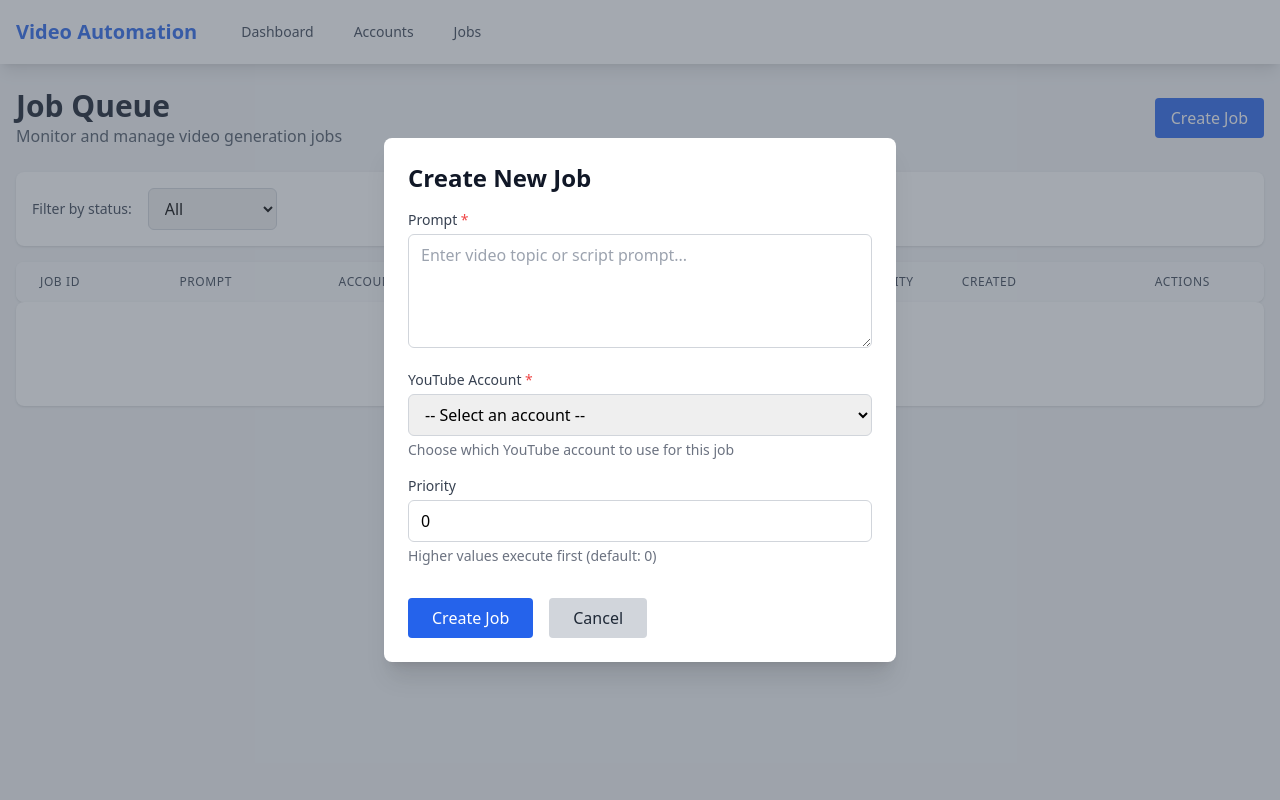
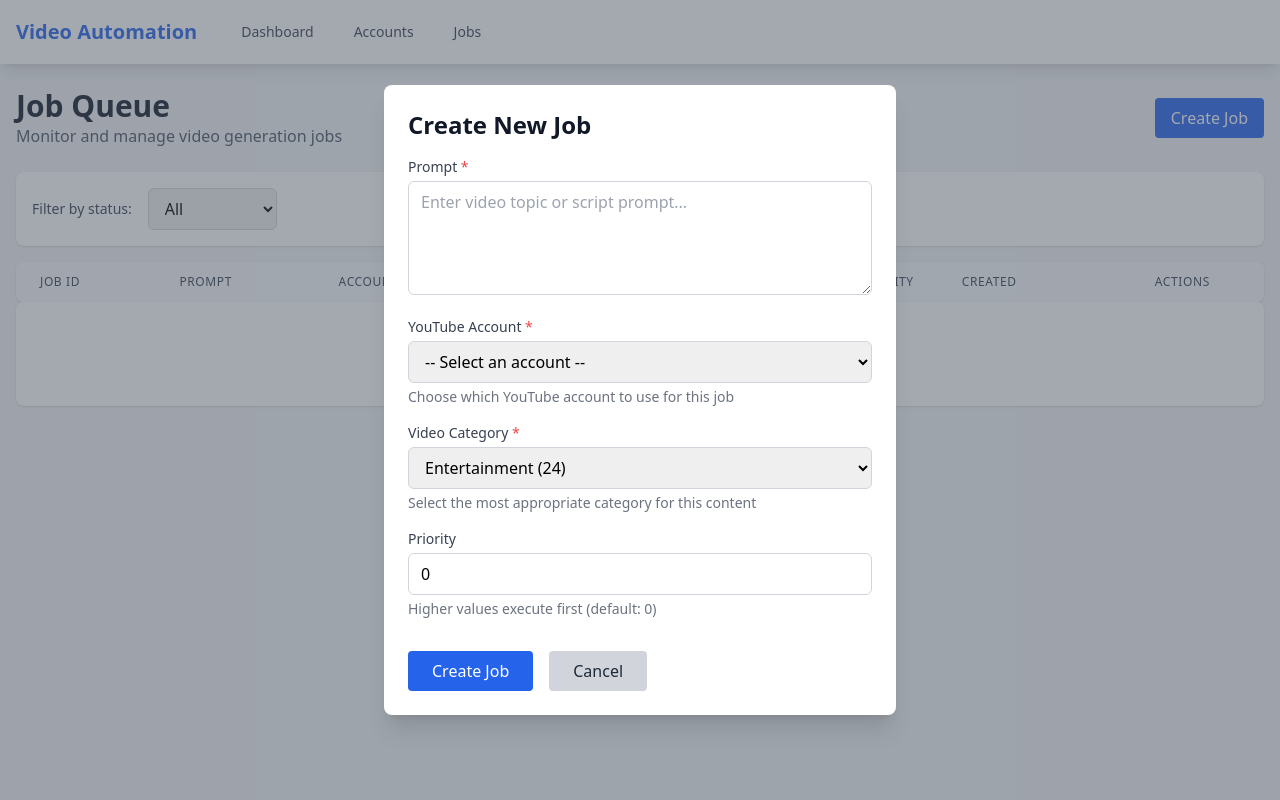
Before and after one commit to luisfelipe449/automatizar-videos-com-ia, a FastAPI app: page /jobs/ in a window 1280 px wide, after a click on "Create Job". Run offline with FastAPI, Linux system fonts and the light colour scheme; lists and menus that the app fills with data are empty; some libraries are stand-ins or nearby versions.

Commit message:
feat: add YouTube category selection to job creation
Propagates category from job form through JobQueueManager, Job model,
PipelineRunner, orchestrator, and youtube_service. Default remains
Entertainment (24); dashboard form offers common Shorts categories.

Co-Authored-By: Claude Opus 4.7 <noreply@anthropic.com>

```diff
--- a/app/core/job_queue.py
+++ b/app/core/job_queue.py
@@ -28,7 +28,8 @@ class JobQueueManager:
         self,
         prompt: str,
         priority: int = 0,
-        account_id: int | None = None
+        account_id: int | None = None,
+        category: int = 24
     ) -> Job:
         """Create new pending job.
 
@@ -36,6 +37,7 @@ class JobQueueManager:
             prompt: User input text
             priority: Higher values execute first (default 0)
             account_id: Optional account assignment (None = auto-assign by worker)
+            category: YouTube category ID (default: 24 = Entertainment)
 
         Returns:
             Created Job instance
@@ -58,6 +60,7 @@ class JobQueueManager:
             job_id=job_id,
             account_id=account_id,
             prompt=prompt,
+            category=category,
             status="pending",
             priority=priority
         )
--- a/app/core/pipeline_runner.py
+++ b/app/core/pipeline_runner.py
@@ -115,7 +115,8 @@ class PipelineRunner:
                     prompt=job.prompt,
                     job_id=job_id,
                     skip_upload=False,
-                    account=account_dict
+                    account=account_dict,
+                    category=job.category
                 )
             finally:
                 # Restore environment variables
--- a/app/db/models.py
+++ b/app/db/models.py
@@ -54,6 +54,7 @@ class Job(Base):
     job_id = Column(String(255), unique=True, nullable=False)
     account_id = Column(Integer, ForeignKey("accounts.id"), nullable=True)
     prompt = Column(Text, nullable=False)
+    category = Column(Integer, default=24, nullable=False)  # YouTube category ID (default: Entertainment)
     status = Column(String(50), nullable=False)  # pending/running/completed/failed
     stage = Column(String(50), nullable=True)  # script/tts/captions/visual/render/upload
     error_message = Column(Text, nullable=True)
--- a/app/services/youtube_service.py
+++ b/app/services/youtube_service.py
@@ -195,13 +195,15 @@ def upload_short(
     script: Script,
     *,
     privacy_status: str | None = None,
+    category: int | None = None,
 ) -> str:
     """Upload the rendered MP4 as a YouTube Short.
 
     Returns the uploaded `videoId`. Writes a JSON record to
     `filepaths.upload_record_path(script.job_id)`. Raises `YouTubeUploadError`
     on any validation or API failure. `privacy_status` (if provided) overrides
-    `config.YOUTUBE_PRIVACY_STATUS`.
+    `config.YOUTUBE_PRIVACY_STATUS`. `category` (if provided) overrides the
+    default Entertainment category.
     """
     video_path = Path(video_path)
     privacy = _validate_inputs(video_path, privacy_status)
@@ -214,7 +216,7 @@ def upload_short(
             "title": script.title,
             "description": _ensure_shorts_hashtag(script.description),
             "tags": list(script.tags),
-            "categoryId": _CATEGORY_ENTERTAINMENT,
+            "categoryId": category if category is not None else _CATEGORY_ENTERTAINMENT,
             # Mark the video's metadata + audio track as English (BCP-47).
             # Matches the script_service system prompt (English-only output)
             # and caption_service Whisper (language="en"). YouTube uses
--- a/app/web/routes/jobs.py
+++ b/app/web/routes/jobs.py
@@ -57,6 +57,7 @@ def create_job(
     prompt: str = Form(...),
     priority: int = Form(0),
     account_id: int = Form(...),
+    category: int = Form(24),
     job_queue: JobQueueManager = Depends(get_job_queue_manager),
     db: Session = Depends(get_db),
 ):
@@ -66,6 +67,7 @@ def create_job(
         prompt: Job prompt text
         priority: Job priority (higher = first)
         account_id: Required account ID to use
+        category: YouTube category ID (default: 24 = Entertainment)
         job_queue: Job queue manager dependency
         db: Database session
 
@@ -88,7 +90,7 @@ def create_job(
             detail=f"Account '{account.name}' doesn't have enough quota. Available: {quota_available}, needed: {quota_needed}"
         )
 
-    job_queue.enqueue(prompt=prompt, priority=priority, account_id=account_id)
+    job_queue.enqueue(prompt=prompt, priority=priority, account_id=account_id, category=category)
     return RedirectResponse(url="/jobs", status_code=303)
 
 
--- a/app/web/templates/jobs.html
+++ b/app/web/templates/jobs.html
@@ -145,6 +145,30 @@
             </div>
 
             <div>
+                <label for="category" class="block text-sm font-medium text-gray-700 mb-1">
+                    Video Category <span class="text-red-500">*</span>
+                </label>
+                <select
+                    id="category"
+                    name="category"
+                    required
+                    class="w-full px-3 py-2 border border-gray-300 rounded-md focus:outline-none focus:ring-2 focus:ring-blue-500"
+                >
+                    <option value="24" selected>Entertainment (24)</option>
+                    <option value="27">Education (27)</option>
+                    <option value="25">News & Politics (25)</option>
+                    <option value="22">People & Blogs (22)</option>
+                    <option value="23">Comedy (23)</option>
+                    <option value="26">Howto & Style (26)</option>
+                    <option value="28">Science & Technology (28)</option>
+                    <option value="10">Music (10)</option>
+                    <option value="17">Sports (17)</option>
+                    <option value="20">Gaming (20)</option>
+                </select>
+                <p class="mt-1 text-sm text-gray-500">Select the most appropriate category for this content</p>
+            </div>
+
+            <div>
                 <label for="priority" class="block text-sm font-medium text-gray-700 mb-1">
                     Priority
                 </label>
```
Also changed, not shown: app/orchestrator.py (+5 -3 lines).
